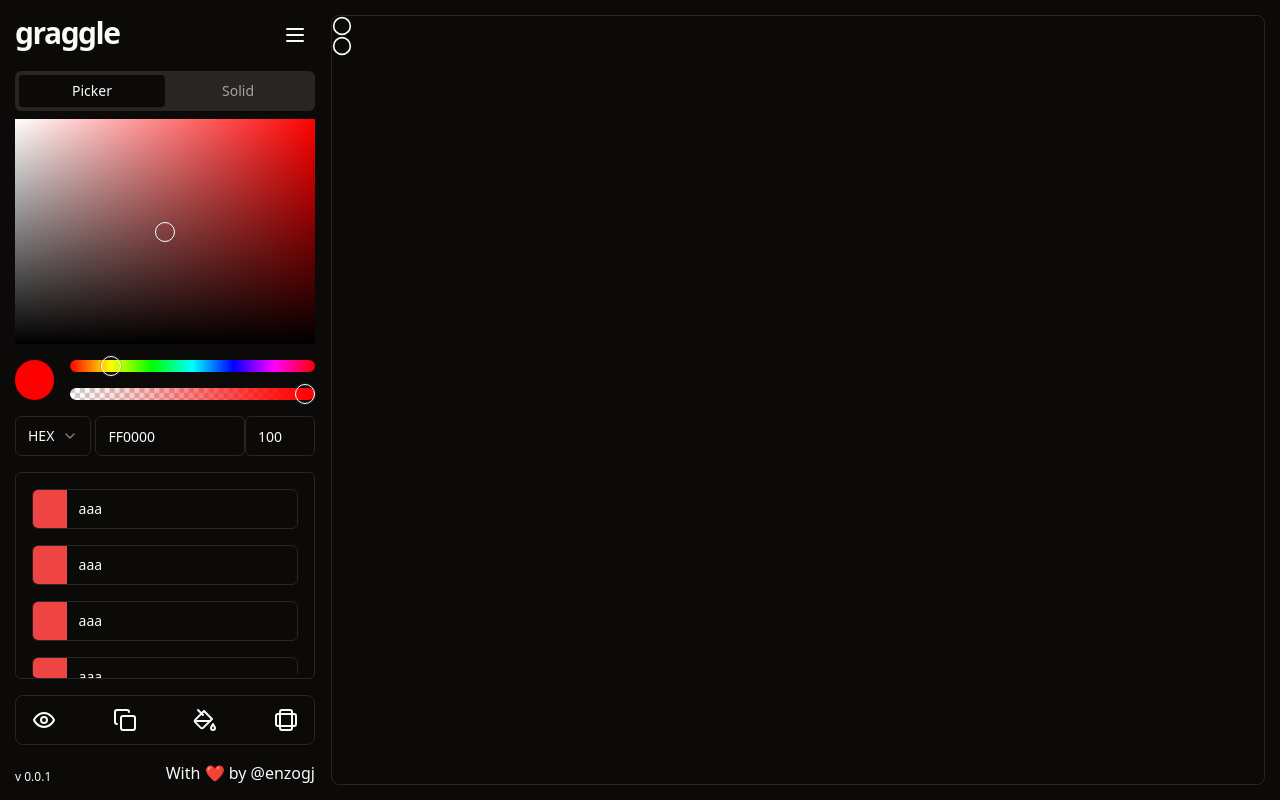
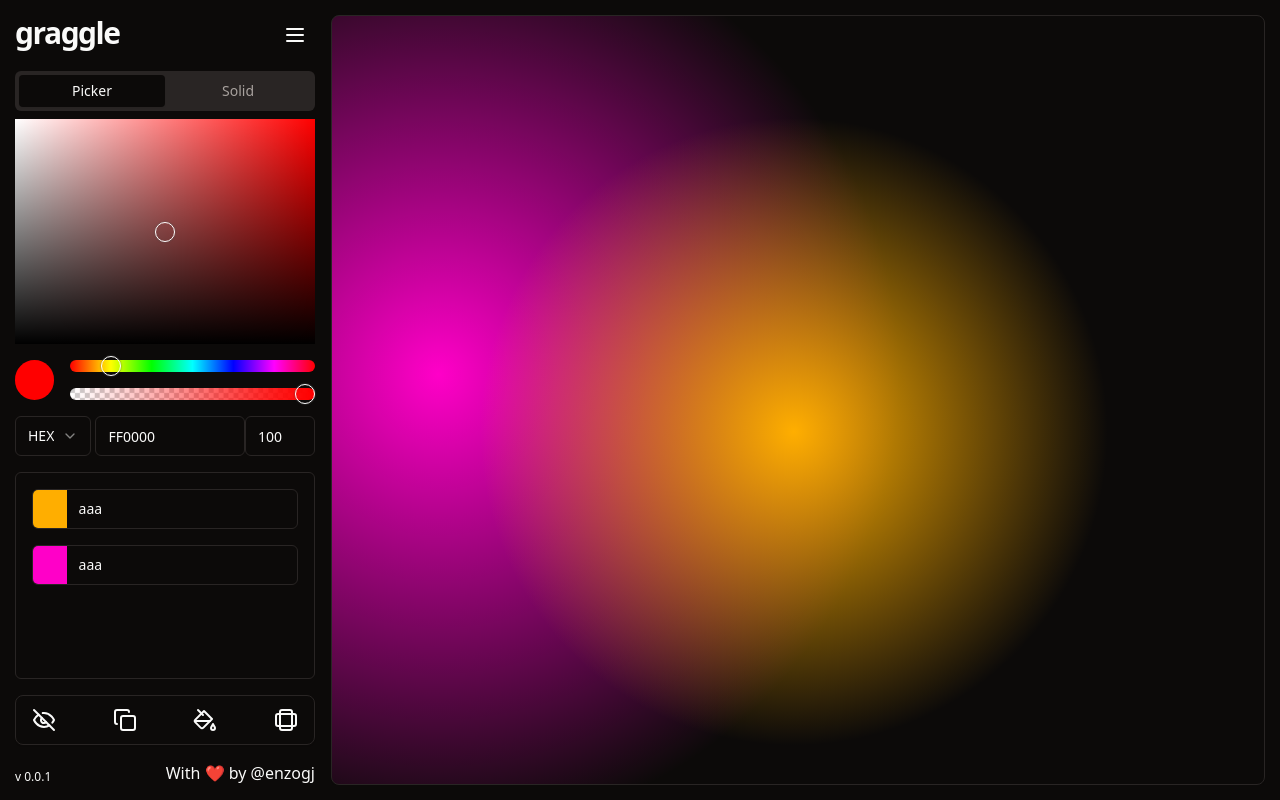
Before and after one commit to enzogdev/graggle-v1, a React (Vite) app: page / in a window 1280 px wide. Built offline with nearby package versions, Linux system fonts and the light colour scheme.

Commit message:
updates and toggle pins visibility

```diff
--- a/package.json
+++ b/package.json
@@ -10,7 +10,6 @@
     "preview": "vite preview"
   },
   "dependencies": {
-    "@dnd-kit/core": "^6.1.0",
     "@radix-ui/react-collapsible": "^1.0.3",
     "@radix-ui/react-context-menu": "^2.1.5",
     "@radix-ui/react-dialog": "^1.0.5",
@@ -29,12 +28,14 @@
     "react-resizable-panels": "^1.0.9",
     "tailwind-merge": "^2.2.0",
     "tailwindcss-animate": "^1.0.7",
+    "uuid": "^9.0.1",
     "zustand": "^4.5.0"
   },
   "devDependencies": {
     "@types/node": "^20.11.5",
     "@types/react": "^18.0.37",
     "@types/react-dom": "^18.0.11",
+    "@types/uuid": "^9.0.7",
     "@typescript-eslint/eslint-plugin": "^5.59.0",
     "@typescript-eslint/parser": "^5.59.0",
     "@vitejs/plugin-react": "^4.0.0",
--- a/src/components/Canvas/Canvas.tsx
+++ b/src/components/Canvas/Canvas.tsx
@@ -1,28 +1,24 @@
 import { usePinsStore } from "@/store/PinStore";
 import { Card } from "../ui/card";
-import { useDroppable } from "@dnd-kit/core";
 
 import Pin from "./Pin";
+import { pinsToCss } from "@/utils/colorUtils";
+import { useCrudPin } from "@/hooks/useCrudPin";
 
 export function Canvas() {
-  const { pinList } = usePinsStore();
+  const { pinList, isPinsVisible } = usePinsStore();
 
-  const { isOver, setNodeRef } = useDroppable({
-    id: "canvas",
-  });
-  const style = {
-    borderColor: isOver ? "green" : undefined,
-  };
+  const { handleCreatePin } = useCrudPin();
+
+  const gradientCanvas = pinsToCss(pinList);
   return (
     <Card
       id="canvas"
-      className="w-full h-full transition-all"
-      ref={setNodeRef}
-      style={style}
+      className="w-full h-full transition-all relative"
+      style={{ background: gradientCanvas }}
+      onClick={(e) => handleCreatePin(e)}
     >
-      {pinList.map((pin) => (
-        <Pin key={pin.id} {...pin} />
-      ))}
+      {isPinsVisible && pinList.map((pin) => <Pin key={pin.id} {...pin} />)}
     </Card>
   );
 }
--- a/src/components/Canvas/Pin.tsx
+++ b/src/components/Canvas/Pin.tsx
@@ -1,6 +1,4 @@
 import { Circle } from "lucide-react";
-
-import { useDraggable } from "@dnd-kit/core";
 import {
   ContextMenu,
   ContextMenuContent,
@@ -9,28 +7,14 @@ import {
 } from "@/components/ui/context-menu";
 
 export default function Pin(pin: Pin) {
-  // const pinStyle = {
-  //   top: pin.position.y + "%",
-  //   left: pin.position.x + "%",
-  //   translate: `-28% -20%`,
-  // };
+  const style = {
+    top: pin.position.y + "%",
+    left: pin.position.x + "%",
+    // translate: `-10px -10px`,
+  };
 
-  const { attributes, listeners, setNodeRef, transform } = useDraggable({
-    id: "bd9e97d4-ddfe-47a9-b59d-b55b43ff31e1",
-  });
-  const style = transform
-    ? {
-        transform: `translate3d(${transform.x}px, ${transform.y}px, 0)`,
-      }
-    : undefined;
   return (
-    <span
-      draggable
-      ref={setNodeRef}
-      style={style}
-      {...listeners}
-      {...attributes}
-    >
+    <button draggable="true" style={style} className="absolute">
       <ContextMenu>
         <ContextMenuTrigger>
           <Circle
@@ -51,6 +35,6 @@ export default function Pin(pin: Pin) {
       style={pinStyle}
       className="pin h-5 w-5 absolute border-solid border-2 border-slate-100 rounded-full shadow-inner hover:scale-125 transition-transform will-change-transform"
     ></button> */}
-    </span>
+    </button>
   );
 }
--- a/src/components/Layout.tsx
+++ b/src/components/Layout.tsx
@@ -6,7 +6,6 @@ import Header from "./Header";
 import PinList from "./PinList";
 import Toolbar from "./ToolBar";
 import { Tabs, TabsContent, TabsList, TabsTrigger } from "@/components/ui/tabs";
-import { DndContext } from "@dnd-kit/core";
 
 export function Layout() {
   return (
@@ -36,9 +35,7 @@ export function Layout() {
           <Footer />
         </div>
         <div className="w-full h-full overflow-hidden p-0">
-          <DndContext>
-            <Canvas />
-          </DndContext>
+          <Canvas />
         </div>
       </div>
     </>
--- a/src/components/PinCard.tsx
+++ b/src/components/PinCard.tsx
@@ -1,14 +1,18 @@
 import { ChevronDown } from "lucide-react";
 import { Button } from "./ui/button";
+import { hslaToRgba } from "@/utils/colorUtils";
 
-export default function PinCard() {
+export default function PinCard(pin: Pin) {
   return (
     <Button
       variant="outline"
       className="flex flex-col w-full p-0 overflow-hidden mt-4 group"
     >
       <div className="flex justify-between w-full h-full items-center">
-        <div className="w-12 h-full bg-red-500"></div>
+        <div
+          className="w-12 h-full"
+          style={{ backgroundColor: hslaToRgba(pin.color) }}
+        ></div>
         <div className="h-full w-full flex items-center p-3">aaa</div>
         <Button
           asChild
--- a/src/components/PinList.tsx
+++ b/src/components/PinList.tsx
@@ -1,21 +1,14 @@
 import { ScrollArea } from "@/components/ui/scroll-area";
 import PinCard from "./PinCard";
+import { usePinsStore } from "@/store/PinStore";
 
 export default function PinList() {
+  const { pinList } = usePinsStore();
   return (
     <ScrollArea className="h-full w-full rounded-md border px-4">
-      <PinCard />
-      <PinCard />
-      <PinCard />
-      <PinCard />
-      <PinCard />
-      <PinCard />
-      <PinCard />
-      <PinCard />
-      <PinCard />
-      <PinCard />
-      <PinCard />
-      <PinCard />
+      {pinList.map((pin) => (
+        <PinCard {...pin} key={pin.id} />
+      ))}
     </ScrollArea>
   );
 }
--- a/src/components/ToolBar.tsx
+++ b/src/components/ToolBar.tsx
@@ -1,4 +1,10 @@
-import { CopyIcon, EyeIcon, PaintBucketIcon, RatioIcon } from "lucide-react";
+import {
+  CopyIcon,
+  EyeIcon,
+  EyeOffIcon,
+  PaintBucketIcon,
+  RatioIcon,
+} from "lucide-react";
 import { buttonVariants } from "@/components/ui/button";
 import { Card } from "@/components/ui/card";
 import {
@@ -7,16 +13,19 @@ import {
   TooltipProvider,
   TooltipTrigger,
 } from "@/components/ui/tooltip";
+import { usePinsStore } from "@/store/PinStore";
 
 export default function Toolbar() {
+  const { isPinsVisible, updatePinsVisibility } = usePinsStore();
   return (
     <Card className="flex flex-row justify-between w-full">
       <TooltipProvider>
         <Tooltip>
           <TooltipTrigger
+            onClick={() => updatePinsVisibility(!isPinsVisible)}
             className={"h-12 flex-1" + buttonVariants({ variant: "ghost" })}
           >
-            <EyeIcon />
+            {isPinsVisible ? <EyeIcon /> : <EyeOffIcon />}
           </TooltipTrigger>
           <TooltipContent>
             <p>Turn invisible pins</p>
--- /dev/null
+++ b/src/hooks/useCrudPin.ts
@@ -0,0 +1,39 @@
+import { usePinsStore } from "@/store/PinStore";
+import { v4 as uuid } from "uuid";
+
+export function useCrudPin() {
+
+    const { createPin } = usePinsStore();
+
+    const handleCreatePin = (e: React.MouseEvent<HTMLDivElement, MouseEvent>) => {
+        const canvasElement = e.target as HTMLDivElement;
+        if (canvasElement.id !== "canvas") return;
+
+        const canvasSize = {
+            width: canvasElement.clientWidth,
+            height: canvasElement.clientHeight,
+        };
+        const position = {
+            x: Math.floor((e.nativeEvent.offsetX / canvasSize.width) * 100),
+            y: Math.floor((e.nativeEvent.offsetY / canvasSize.height) * 100),
+        };
+        const newPin: Pin = {
+            id: uuid(),
+            color: {
+                hue: Math.floor(Math.random() * 361),
+                saturation: 100,
+                lightness: 50,
+                alpha: 1,
+            },
+            position: {
+                x: position.x,
+                y: position.y,
+            },
+        };
+        createPin(newPin);
+    };
+
+    return {
+        handleCreatePin
+    }
+}
--- a/src/store/PinStore.ts
+++ b/src/store/PinStore.ts
@@ -2,6 +2,9 @@ import { create } from 'zustand';
 
 interface PinState {
     pinList: Pin[];
+    activePin: Pin | null;
+    isPinsVisible: boolean;
+    updatePinsVisibility: (isPinsVisible: boolean) => void;
     createPin: (pin: Pin) => void;
     updatePin: (pin: Pin) => void;
     deletePinById: (id: Pin["id"]) => void;
@@ -35,6 +38,9 @@ export const usePinsStore = create<PinState>((set) => ({
             y: 46.67,
         },
     },],
+    isPinsVisible: false,
+    activePin: null,
+    updatePinsVisibility: (isPinsVisible: boolean) => set({ isPinsVisible }),
     createPin: (pin) => set((state) => ({ pinList: [...state.pinList, pin] })),
     updatePin: (pin) => set((state) => ({ pinList: state.pinList.map((p) => (p.id === pin.id ? pin : p)) })),
     deletePinById: (id) => set((state) => ({ pinList: state.pinList.filter((pin) => pin.id !== id) })),
--- /dev/null
+++ b/src/utils/colorUtils.ts
@@ -0,0 +1,33 @@
+export function hslaToRgba(color: Color): string {
+    const h = (color.hue % 360 + 360) % 360;
+    const s = Math.min(100, Math.max(0, color.saturation)) / 100;
+    const l = Math.min(100, Math.max(0, color.lightness)) / 100;
+    const a = Math.min(1, Math.max(0, color.alpha));
+
+    const c = (1 - Math.abs(2 * l - 1)) * s;
+    const x = c * (1 - Math.abs((h / 60) % 2 - 1));
+    const m = l - c / 2;
+
+    let r = 0, g = 0, b = 0;
+
+    if (h >= 0 && h < 60) [r, g, b] = [c, x, 0];
+    else if (h >= 60 && h < 120) [r, g, b] = [x, c, 0];
+    else if (h >= 120 && h < 180) [r, g, b] = [0, c, x];
+    else if (h >= 180 && h < 240) [r, g, b] = [0, x, c];
+    else if (h >= 240 && h < 300) [r, g, b] = [x, 0, c];
+    else if (h >= 300 && h < 360) [r, g, b] = [c, 0, x];
+
+    return `rgba(${Math.round((r + m) * 255)}, ${Math.round((g + m) * 255)}, ${Math.round((b + m) * 255)}, ${a})`;
+}
+
+export const pinsToCss = (pins: Pin[]) => {
+    let code = '';
+    pins?.map((pin, index, row) => {
+        const string = ` radial-gradient(circle at ${pin.position.x}% ${pin.position.y}%,hsla(${pin.color.hue},${pin.color.saturation}%,${pin.color.lightness}%,${pin.color.alpha}) 0,hsla(${pin.color.hue},${pin.color.saturation}%,${pin.color.lightness}%,0) 50%)`;
+
+        code += string;
+        if (index + 1 !== row.length) { code += ',' }
+    })
+    //code += ';';
+    return code
+}
```
Also changed, not shown: 1 other file (tests, documents, lock files or other folders).
